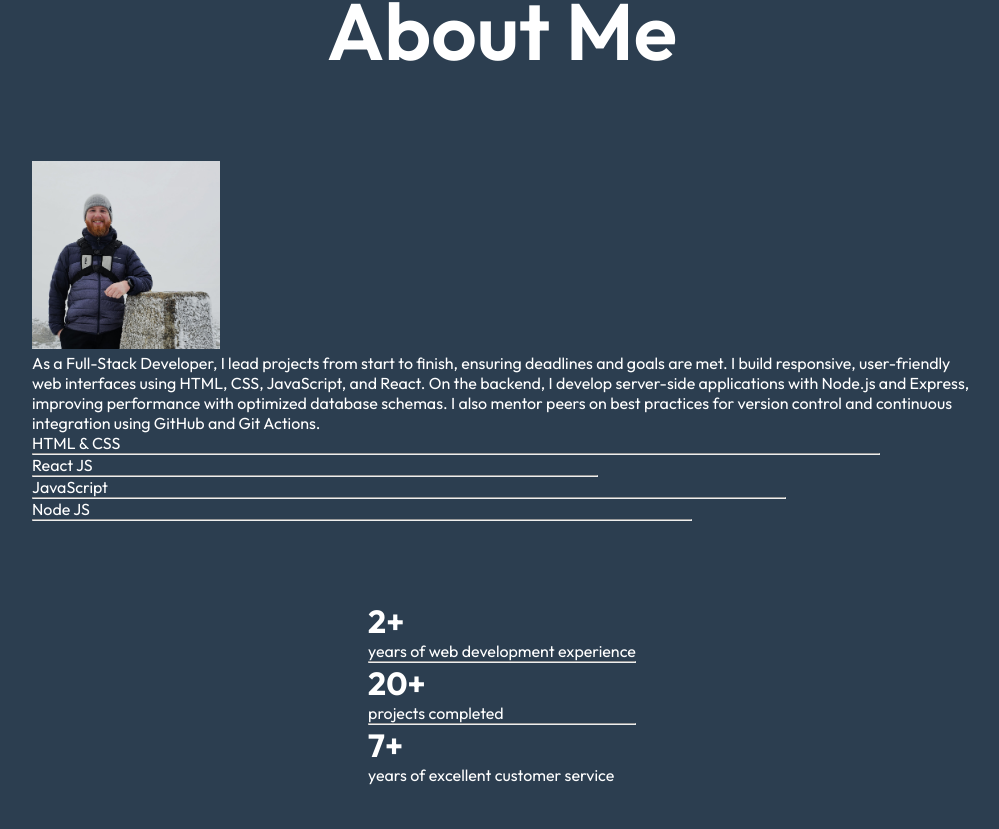
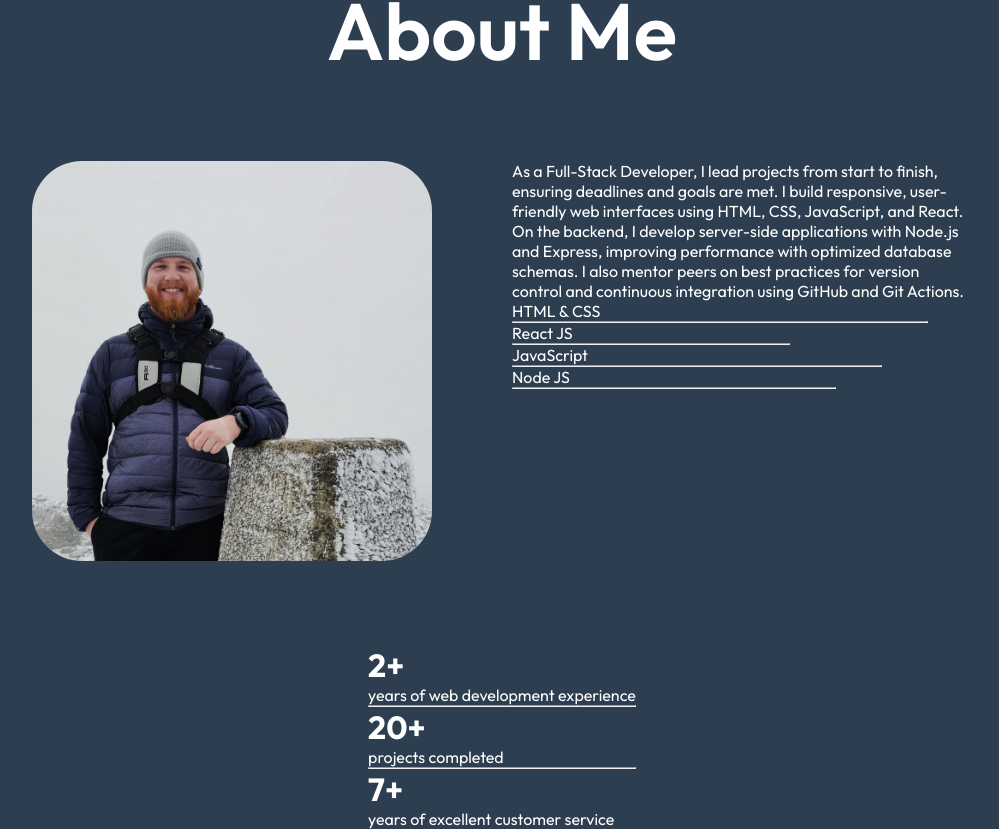
Before and after one commit to the-real-chrisp/react_portfolio, a React (Vite) app: page / in a window 1280 px wide. Shown: the part 1300-2129 px from the top of the page, without its empty margins (138-1137 px from the left). Before the commit the page ends 2085 px from the top, so only its background shows below. Built offline with nearby package versions, Linux system fonts and the light colour scheme.

Commit message:
added styling for about me profile image

```diff
--- a/src/Components/About/About.css
+++ b/src/Components/About/About.css
@@ -14,6 +14,11 @@
 }
 
 .about-profile-img{
-    width: 20%;
+    width: 400px;
+    border-radius: 50px;
+}
 
+.about-sections{
+    display: flex;
+    gap: 80px;
 }
```
